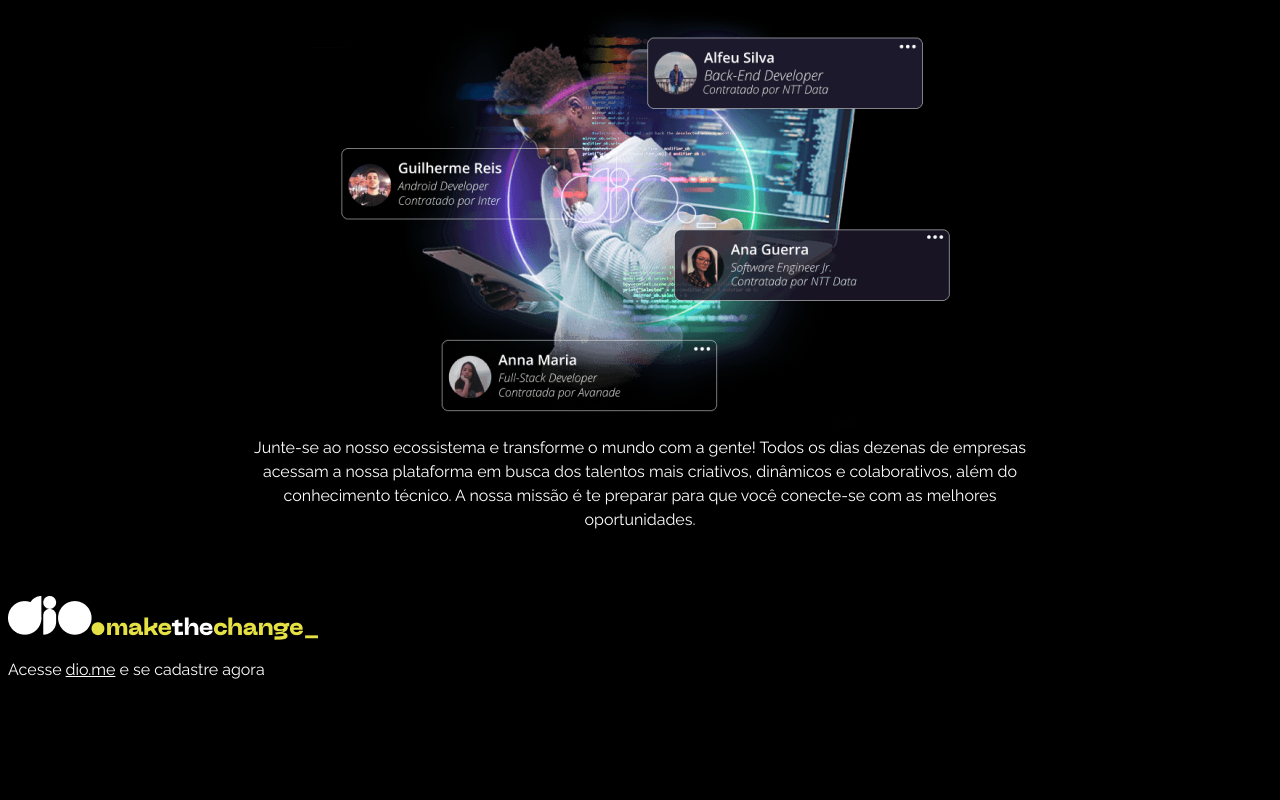
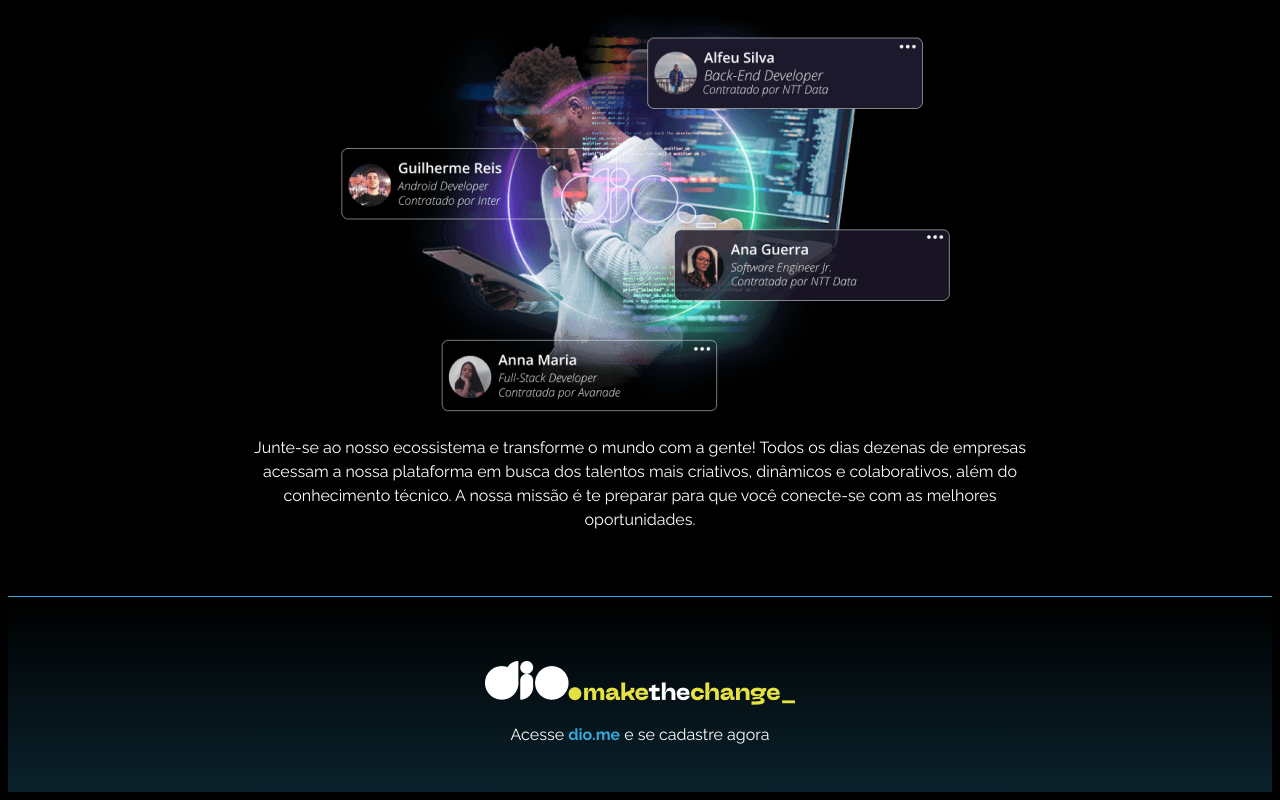
Before and after one commit to paulonc/Bootcamp-CSS, a plain HTML site: page landing-page/index.html in a window 1280 px wide. Shown: the part 1602-2402 px from the top of the page. Before the commit the page ends 2297 px from the top, so only its background shows below. Drawn offline with Linux system fonts and the light colour scheme.

Commit message:
finalizando footer

```diff
--- a/landing-page/assets/css/style.css
+++ b/landing-page/assets/css/style.css
@@ -157,6 +157,7 @@ span {
 
 #professional-challenges {
     text-align: center;
+    border-bottom: 1px solid #33A8DB;
 }
 
 #professional-challenges-title {
@@ -180,3 +181,30 @@ span {
     margin: 0 auto 2rem;
     padding-bottom: 2rem;
 }
+
+/* footer */
+
+footer {
+    background: linear-gradient(180deg, rgba(51, 168, 219, 0) 0%, rgba(51, 168, 219, 0.2) 99.99%, rgba(51, 168, 219, 0.2) 100%);
+    text-align: center;
+    padding: 4rem 0 2rem;
+}
+
+.dio-logo {
+    width: 310px;
+    height: 44px;
+    top: 59px;
+    left: 565px;
+}
+
+#footer-description {
+    font-size: 16px;
+    line-height: 19px;
+    text-align: center;
+}
+
+a {
+    color: #33A8DB;
+    text-decoration: none;
+    font-weight: 700;
+}
```
